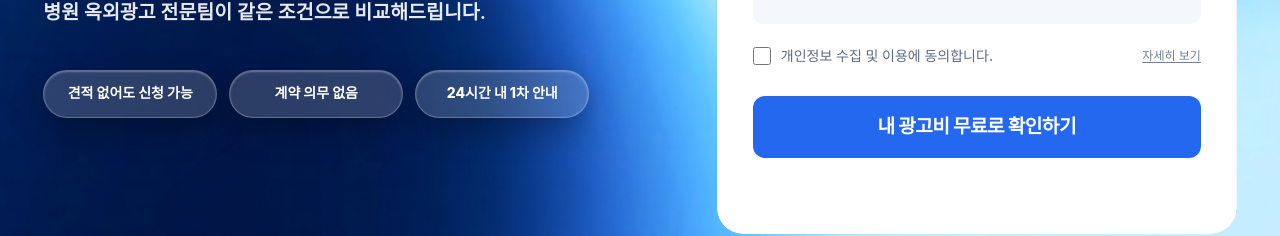
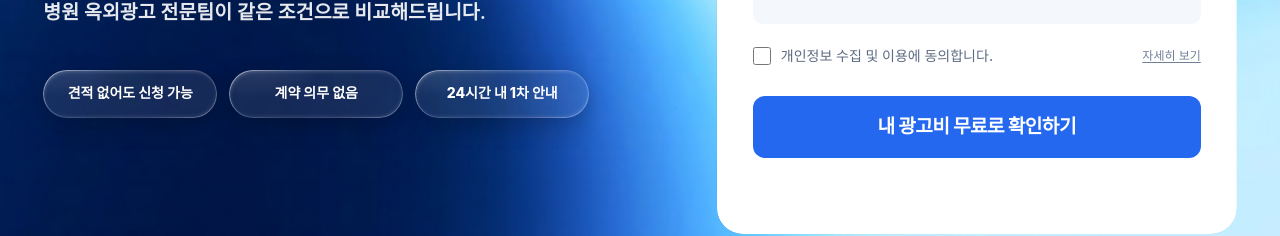
Before and after one commit to BIOADDLAB/medical-ad-lab, a Next.js app: page / in a window 1280 px wide. Shown: the part 556-792 px from the top of the page. Built offline with nearby package versions, Linux system fonts and the light colour scheme; no server answers; the database is empty; a web font is replaced by a local one.

Commit message:
style: 글래스모피즘 개선

```diff
--- a/app/globals.css
+++ b/app/globals.css
@@ -194,56 +194,51 @@
         content: '';
         pointer-events: none;
     }
-    /*
-     * 히어로 칩 글래스 4종. 하나로 정하면 components/home/hero.tsx 의
-     * badges 배열에서 style 값을 셋 다 같은 이름으로 바꾸면 된다.
-     * glass-recreated · glass-pure · glass-sunset · glass-floating
-     * 공통 규격은 시안 값: 191x54 / radius 77 / blur 28
-     */
-    .glass-recreated,
-    .glass-pure,
-    .glass-sunset,
-    .glass-floating {
+    /* 피그마 Glass 이펙트: Fill D9D9D9 / Light -45° / Refraction / Dispersion / Frost 0 */
+    .glass-figma {
         position: relative;
-        overflow: hidden;
-        border-radius: 77px;
-        color: #fff;
-        backdrop-filter: blur(28px);
-        -webkit-backdrop-filter: blur(28px);
-        transition: all 0.3s ease;
+        isolation: isolate;
+        background: rgba(217, 217, 217, 0.1);
+        box-shadow:
+            inset 1.5px 2.5px 4px -1.5px rgba(255, 255, 255, 0.28),
+            inset -1.5px -2.5px 4px -1.5px rgba(255, 255, 255, 0.14),
+            0 8px 24px rgba(0, 0, 0, 0.22);
+        transition: background-color 0.2s ease;
     }
-    /* 0. Recreated — 시안 값을 그대로 옮긴 것. 안쪽 상단 하이라이트 + 깊은 그림자 */
-    .glass-recreated {
-        border: 1px solid rgba(255, 255, 255, 0.25);
-        background: rgba(217, 217, 217, 0.2);
-        box-shadow:
-            0 12px 32px 0 rgba(0, 0, 0, 0.3),
-            inset 0 1px 2px 0 rgba(255, 255, 255, 0.3);
+    .glass-figma::before {
+        position: absolute;
+        inset: 0;
+        border-radius: inherit;
+        padding: 1px;
+        background: linear-gradient(
+            135deg,
+            rgba(255, 255, 255, 0.55) 0%,
+            rgba(170, 220, 255, 0.18) 28%,
+            rgba(255, 255, 255, 0.04) 48%,
+            rgba(255, 185, 230, 0.12) 72%,
+            rgba(255, 255, 255, 0.32) 100%
+        );
+        mask:
+            linear-gradient(#000 0 0) content-box,
+            linear-gradient(#000 0 0);
+        mask-composite: exclude;
+        -webkit-mask:
+            linear-gradient(#000 0 0) content-box,
+            linear-gradient(#000 0 0);
+        -webkit-mask-composite: xor;
+        content: '';
+        pointer-events: none;
     }
-    .glass-recreated:hover {
-        background: rgba(217, 217, 217, 0.3);
-        box-shadow: 0 14px 36px 0 rgba(0, 0, 0, 0.4);
-        transform: translateY(-1px);
+    .glass-figma::after {
+        position: absolute;
+        inset: 0;
+        border-radius: inherit;
+        background: radial-gradient(80% 120% at 12% -10%, rgba(255, 255, 255, 0.1), transparent 55%);
+        content: '';
+        pointer-events: none;
     }
-    /* 1. Pure Frosted — 깨끗한 반투명 */
-    .glass-pure {
-        border: 1px solid rgba(255, 255, 255, 0.2);
-        background: rgba(255, 255, 255, 0.15);
-        box-shadow: 0 4px 24px 0 rgba(0, 0, 0, 0.1);
-    }
-    /* 2. Sunset Glow — 노을빛 그라데이션 */
-    .glass-sunset {
-        border: 1px solid rgba(255, 255, 255, 0.3);
-        background: linear-gradient(135deg, rgba(255, 140, 100, 0.2), rgba(255, 80, 150, 0.2));
-        box-shadow: 0 8px 32px 0 rgba(255, 100, 100, 0.15);
-    }
-    /* 3. Floating Glass — 떠 있는 입체감 */
-    .glass-floating {
-        border: 1px solid rgba(255, 255, 255, 0.3);
-        background: rgba(217, 217, 217, 0.2);
-        box-shadow:
-            0 12px 40px 0 rgba(0, 0, 0, 0.4),
-            inset 0 0 12px 0 rgba(255, 255, 255, 0.15);
+    .glass-figma:hover {
+        background: rgba(217, 217, 217, 0.16);
     }
     .figma-glass-pill-text {
         position: relative;
--- a/components/home/hero.tsx
+++ b/components/home/hero.tsx
@@ -3,19 +3,7 @@
 import { useEffect, useRef } from 'react';
 import { LeadForm } from '@/components/lead/lead-form';
 
-/**
- * 세 칩에 글래스 세 가지를 하나씩 넣었다. 보고 마음에 드는 하나를 골라
- * 아래 style 값을 셋 다 같은 이름으로 바꾸면 된다.
- * recreated — 시안 값을 그대로 옮긴 것
- * pure     — 깨끗한 반투명 유리
- * sunset   — 노을빛 그라데이션 유리
- * floating — 떠 있는 듯한 입체 유리
- */
-const badges = [
-    { text: '견적 없어도 신청 가능', style: 'glass-recreated' },
-    { text: '계약 의무 없음', style: 'glass-recreated' },
-    { text: '24시간 내 1차 안내', style: 'glass-recreated' },
-] as const;
+const badges = ['견적 없어도 신청 가능', '계약 의무 없음', '24시간 내 1차 안내'] as const;
 
 export function Hero() {
     const cardRef = useRef<HTMLDivElement>(null);
@@ -65,10 +53,10 @@ export function Hero() {
                     <div className="mt-7 flex flex-wrap gap-2.5 xl:mt-10 xl:gap-3 2xl:mt-[52px] 2xl:gap-4">
                         {badges.map((badge) => (
                             <span
-                                key={badge.text}
-                                className={`hero-badge ${badge.style} inline-flex min-h-11 items-center justify-center rounded-full px-[18px] text-xs font-extrabold whitespace-nowrap xl:min-h-12 xl:w-[174px] xl:px-4 xl:text-[14px] 2xl:min-h-[54px] 2xl:w-[191px] 2xl:px-4 2xl:text-[18px]`}
+                                key={badge}
+                                className="hero-badge glass-figma inline-flex min-h-11 items-center justify-center rounded-full px-[18px] text-xs font-extrabold whitespace-nowrap xl:min-h-12 xl:w-[174px] xl:px-4 xl:text-[14px] 2xl:min-h-[54px] 2xl:w-[191px] 2xl:px-4 2xl:text-[18px]"
                             >
-                                <span className="figma-glass-pill-text">{badge.text}</span>
+                                <span className="figma-glass-pill-text">{badge}</span>
                             </span>
                         ))}
                     </div>
```
